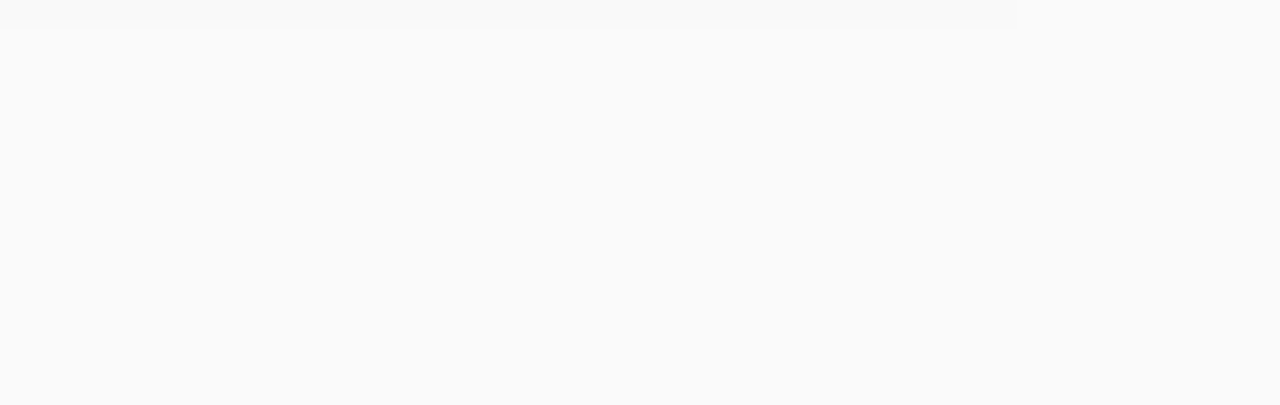
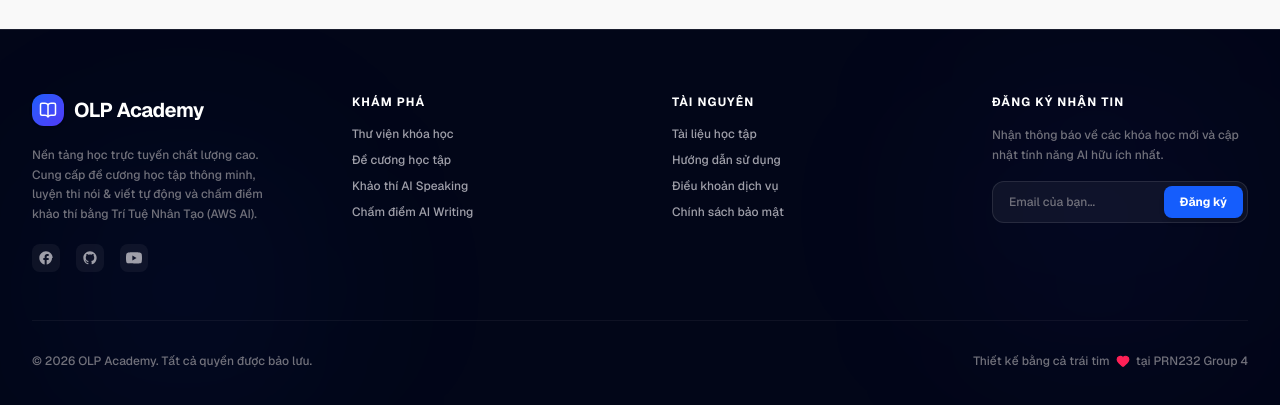
Before and after one commit to PRN232Project/PRN232_FE, a Next.js app: page / in a window 1280 px wide. Shown: the part 1605-2010 px from the top of the page. Before the commit the page ends 1634 px from the top, so only its background shows below. Built offline with nearby package versions, Linux system fonts and the light colour scheme; no server answers.

Commit message:
feat: hide navbar on scroll down and add premium footer

```diff
--- a/src/app/(protected)/layout.tsx
+++ b/src/app/(protected)/layout.tsx
@@ -4,6 +4,7 @@
 import { useRouter, usePathname } from 'next/navigation';
 import { useAuth } from '@/context/AuthContext';
 import Navbar from '@/components/shared/Navbar';
+import Footer from '@/components/shared/Footer';
 
 export default function ProtectedLayout({
   children,
@@ -57,6 +58,7 @@
       <main className="flex-1 max-w-7xl w-full mx-auto p-4 sm:p-6 lg:p-8">
         {children}
       </main>
+      <Footer />
     </div>
   );
 }
--- a/src/app/(public)/layout.tsx
+++ b/src/app/(public)/layout.tsx
@@ -1,5 +1,6 @@
 import React from 'react';
 import Navbar from '@/components/shared/Navbar';
+import Footer from '@/components/shared/Footer';
 
 export default function PublicLayout({
   children,
@@ -12,6 +13,7 @@
       <main className="flex-1">
         {children}
       </main>
+      <Footer />
     </div>
   );
 }
--- /dev/null
+++ b/src/components/shared/Footer.tsx
@@ -0,0 +1,122 @@
+'use client';
+
+import React from 'react';
+import { BookOpen, Heart } from 'lucide-react';
+
+export const Footer: React.FC = () => {
+  return (
+    <footer className="bg-slate-950 text-zinc-400 border-t border-white/10 relative overflow-hidden">
+      {/* Subtle glow background */}
+      <div className="absolute bottom-0 left-10 w-72 h-72 bg-blue-600/5 rounded-full blur-[100px] pointer-events-none" />
+      <div className="absolute top-10 right-10 w-72 h-72 bg-indigo-600/5 rounded-full blur-[100px] pointer-events-none" />
+
+      <div className="mx-auto max-w-7xl px-4 py-16 sm:px-6 lg:px-8 relative z-10">
+        <div className="grid grid-cols-1 gap-12 md:grid-cols-4 lg:gap-16">
+
+          {/* Column 1: Logo and Bio */}
+          <div className="space-y-5">
+            <a href="/" className="flex items-center gap-2.5 font-bold text-xl group select-none">
+              <div className="w-8 h-8 bg-gradient-to-br from-blue-600 to-indigo-600 rounded-xl flex items-center justify-center shadow-sm">
+                <BookOpen className="h-4.5 w-4.5 text-white" />
+              </div>
+              <span className="text-white tracking-tight">OLP Academy</span>
+            </a>
+            <p className="text-xs leading-relaxed text-zinc-500 font-medium">
+              Nền tảng học trực tuyến chất lượng cao. Cung cấp đề cương học tập thông minh, luyện thi nói & viết tự động và chấm điểm khảo thí bằng Trí Tuệ Nhân Tạo (AWS AI).
+            </p>
+            <div className="flex gap-4">
+              <a href="#" className="hover:text-white transition-colors p-1.5 rounded-lg bg-white/5 hover:bg-white/10 flex items-center justify-center">
+                <svg className="h-4 w-4 fill-current" viewBox="0 0 24 24">
+                  <path d="M22 12c0-5.52-4.48-10-10-10S2 6.48 2 12c0 4.84 3.44 8.87 8 9.8V15H8v-3h2V9.5C10 7.57 11.57 6 13.5 6H16v3h-2c-.55 0-1 .45-1 1V12h3v3h-3v6.8c4.56-.93 8-4.96 8-9.8z"/>
+                </svg>
+              </a>
+              <a href="#" className="hover:text-white transition-colors p-1.5 rounded-lg bg-white/5 hover:bg-white/10 flex items-center justify-center">
+                <svg className="h-4 w-4 fill-current" viewBox="0 0 24 24">
+                  <path fillRule="evenodd" clipRule="evenodd" d="M12 2C6.477 2 2 6.477 2 12c0 4.42 2.865 8.17 6.839 9.49.5.092.682-.217.682-.482 0-.237-.008-.866-.013-1.7-2.782.603-3.369-1.34-3.369-1.34-.454-1.156-1.11-1.464-1.11-1.464-.908-.62.069-.608.069-.608 1.003.07 1.531 1.03 1.531 1.03.892 1.529 2.341 1.087 2.91.831.092-.646.35-1.086.636-1.336-2.22-.253-4.555-1.11-4.555-4.943 0-1.091.39-1.984 1.029-2.683-.103-.253-.446-1.27.098-2.647 0 0 .84-.269 2.75 1.025A9.564 9.564 0 0112 6.844c.85.004 1.705.115 2.504.337 1.909-1.294 2.747-1.025 2.747-1.025.546 1.377.203 2.394.1 2.647.64.699 1.028 1.592 1.028 2.683 0 3.842-2.339 4.687-4.566 4.935.359.309.678.919.678 1.852 0 1.336-.012 2.415-.012 2.743 0 .267.18.579.688.481C19.137 20.167 22 16.418 22 12c0-5.523-4.48-10-10-10z"/>
+                </svg>
+              </a>
+              <a href="#" className="hover:text-white transition-colors p-1.5 rounded-lg bg-white/5 hover:bg-white/10 flex items-center justify-center">
+                <svg className="h-4 w-4 fill-current" viewBox="0 0 24 24">
+                  <path d="M23.498 6.163a3.003 3.003 0 00-2.11-2.11C19.517 3.545 12 3.545 12 3.545s-7.517 0-9.388.508a3.003 3.003 0 00-2.11 2.11C0 8.033 0 12 0 12s0 3.967.502 5.837a3.003 3.003 0 002.11 2.11c1.871.508 9.388.508 9.388.508s7.517 0 9.388-.508a3.003 3.003 0 002.11-2.11C24 15.967 24 12 24 12s0-3.967-.502-5.837zM9.545 15.568V8.432L15.818 12l-6.273 3.568z"/>
+                </svg>
+              </a>
+            </div>
+          </div>
+
+          {/* Column 2: Explore */}
+          <div>
+            <h3 className="text-xs font-bold uppercase tracking-widest text-white mb-4">Khám phá</h3>
+            <ul className="space-y-2.5 text-xs font-medium">
+              <li>
+                <a href="/courses" className="hover:text-white transition-colors">Thư viện khóa học</a>
+              </li>
+              <li>
+                <a href="#" className="hover:text-white transition-colors">Đề cương học tập</a>
+              </li>
+              <li>
+                <a href="#" className="hover:text-white transition-colors">Khảo thí AI Speaking</a>
+              </li>
+              <li>
+                <a href="#" className="hover:text-white transition-colors">Chấm điểm AI Writing</a>
+              </li>
+            </ul>
+          </div>
+
+          {/* Column 3: Resources & Support */}
+          <div>
+            <h3 className="text-xs font-bold uppercase tracking-widest text-white mb-4">Tài nguyên</h3>
+            <ul className="space-y-2.5 text-xs font-medium">
+              <li>
+                <a href="#" className="hover:text-white transition-colors">Tài liệu học tập</a>
+              </li>
+              <li>
+                <a href="#" className="hover:text-white transition-colors">Hướng dẫn sử dụng</a>
+              </li>
+              <li>
+                <a href="#" className="hover:text-white transition-colors">Điều khoản dịch vụ</a>
+              </li>
+              <li>
+                <a href="#" className="hover:text-white transition-colors">Chính sách bảo mật</a>
+              </li>
+            </ul>
+          </div>
+
+          {/* Column 4: Newsletter */}
+          <div className="space-y-4">
+            <h3 className="text-xs font-bold uppercase tracking-widest text-white mb-4">Đăng ký nhận tin</h3>
+            <p className="text-xs leading-relaxed text-zinc-500 font-medium">
+              Nhận thông báo về các khóa học mới và cập nhật tính năng AI hữu ích nhất.
+            </p>
+            <form onSubmit={(e) => e.preventDefault()} className="flex items-center p-1 rounded-xl bg-white/5 border border-white/10 focus-within:border-blue-500/40 transition-colors">
+              <input
+                type="email"
+                required
+                placeholder="Email của bạn..."
+                className="w-full bg-transparent border-none py-2 px-3 text-xs text-white focus:outline-none placeholder:text-zinc-500 font-medium"
+              />
+              <button
+                type="submit"
+                className="rounded-lg bg-blue-600 px-4 py-2 text-xs font-bold text-white hover:bg-blue-500 active:scale-95 transition-all shadow-md cursor-pointer shrink-0"
+              >
+                Đăng ký
+              </button>
+            </form>
+          </div>
+
+        </div>
+
+        {/* Bottom Area */}
+        <div className="mt-12 pt-8 border-t border-white/5 flex flex-col sm:flex-row items-center justify-between gap-4 text-xs font-medium text-zinc-500">
+          <p>© {new Date().getFullYear()} OLP Academy. Tất cả quyền được bảo lưu.</p>
+          <div className="flex items-center gap-1.5">
+            <span>Thiết kế bằng cả trái tim</span>
+            <Heart className="h-3.5 w-3.5 text-rose-500 fill-rose-500" />
+            <span>tại PRN232 Group 4</span>
+          </div>
+        </div>
+      </div>
+    </footer>
+  );
+};
+
+export default Footer;
--- a/src/components/shared/Navbar.tsx
+++ b/src/components/shared/Navbar.tsx
@@ -9,6 +9,8 @@
   const { user, logout, isAdmin, isInstructor, isStudent } = useAuth();
   const [dropdownOpen, setDropdownOpen] = useState(false);
   const [searchQuery, setSearchQuery] = useState('');
+  const [visible, setVisible] = useState(true);
+  const [prevScrollPos, setPrevScrollPos] = useState(0);
   const router = useRouter();
   const searchInputRef = useRef<HTMLInputElement>(null);
 
@@ -23,6 +25,21 @@
     window.addEventListener('keydown', handleKeyDown);
     return () => window.removeEventListener('keydown', handleKeyDown);
   }, []);
+
+  // Hide/Show navbar on scroll
+  useEffect(() => {
+    const handleScroll = () => {
+      const currentScrollPos = window.scrollY;
+      // Show if scrolling up, or if at the very top of the page
+      const isVisible = prevScrollPos > currentScrollPos || currentScrollPos < 10;
+
+      setVisible(isVisible);
+      setPrevScrollPos(currentScrollPos);
+    };
+
+    window.addEventListener('scroll', handleScroll);
+    return () => window.removeEventListener('scroll', handleScroll);
+  }, [prevScrollPos]);
 
   const getDashboardLink = () => {
     if (isAdmin) return '/admin/dashboard';
@@ -40,7 +57,7 @@
   };
 
   return (
-    <header className="sticky top-0 z-40 w-full transition-all duration-300 glass-navbar shadow-sm shadow-zinc-100/50">
+    <header className={`sticky top-0 z-40 w-full transition-transform duration-300 transform glass-navbar shadow-sm shadow-zinc-100/50 ${visible ? 'translate-y-0' : '-translate-y-full'}`}>
       <div className="mx-auto flex h-16 max-w-7xl items-center justify-between px-4 sm:px-6 lg:px-8 gap-6">
 
         {/* Left Area: Logo & Navigation */}
```
